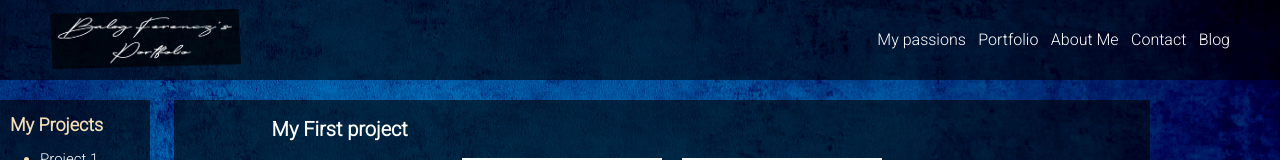
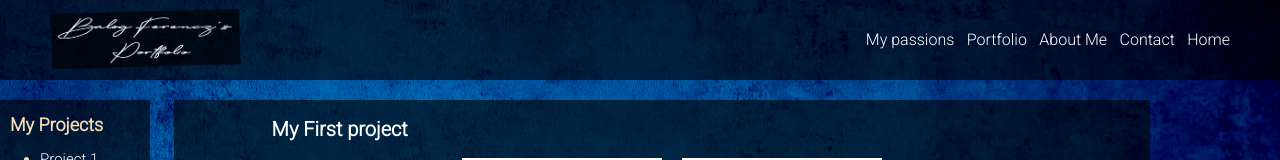
Before and after one commit to FerenczBalog/webportfolio, a plain HTML site: page blog.html in a window 1280 px wide. Shown: the top 160 px of the page. Drawn offline with Linux system fonts and the light colour scheme.

Commit message:
> added nav into home - blog - home

```diff
--- a/blog.html
+++ b/blog.html
@@ -24,7 +24,7 @@
                 <a href="#section-2">Portfolio</a>
                 <a href="#section-4">About Me</a>
                 <a href="#section-5">Contact</a>
-                <a href="/blog.html">Blog</a>
+                <a href="/index.html">Home</a>
             </nav>
         </header>
 
```
Also changed, not shown: index.html (+2 -0 lines).
